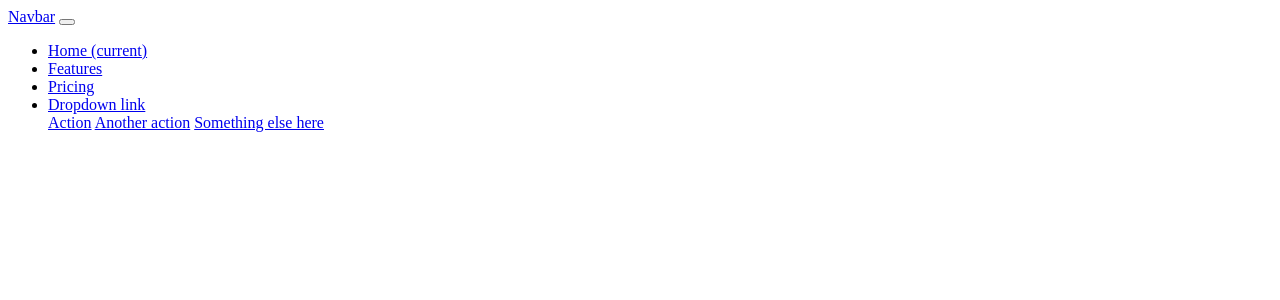
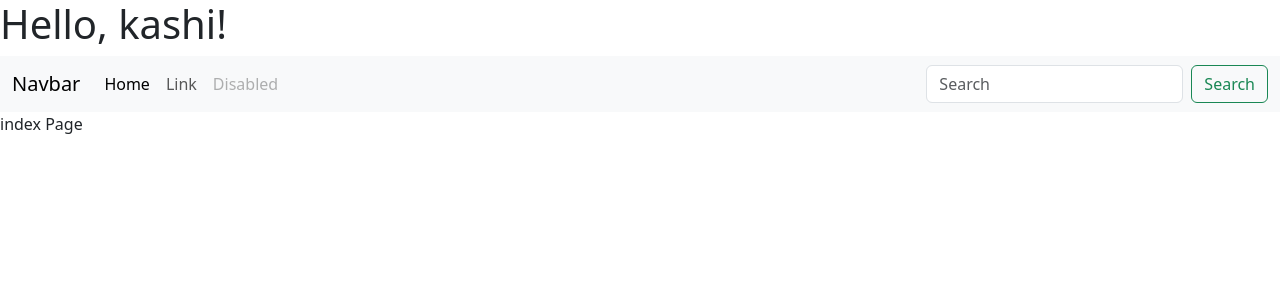
Before and after one commit to kashi25/basic_django_code, a Django app: page / in a window 1280 px wide. Shown: the top 300 px of the page. Run offline with Django 3.2, Linux system fonts and the light colour scheme.

Commit message:
nav_bar_commit

```diff
--- a/main/settings.py
+++ b/main/settings.py
@@ -39,6 +39,7 @@
     'django.contrib.messages',
     'django.contrib.staticfiles',
     'myapp',
+    'jinja2',
 ]
 
 MIDDLEWARE = [
--- a/templates/index.html
+++ b/templates/index.html
@@ -1,29 +1,4 @@
-<nav class="navbar navbar-expand-lg navbar-light bg-light">
-    <a class="navbar-brand" href="#">Navbar</a>
-    <button class="navbar-toggler" type="button" data-toggle="collapse" data-target="#navbarNavDropdown" aria-controls="navbarNavDropdown" aria-expanded="false" aria-label="Toggle navigation">
-      <span class="navbar-toggler-icon"></span>
-    </button>
-    <div class="collapse navbar-collapse" id="navbarNavDropdown">
-      <ul class="navbar-nav">
-        <li class="nav-item active">
-          <a class="nav-link" href="#">Home <span class="sr-only">(current)</span></a>
-        </li>
-        <li class="nav-item">
-          <a class="nav-link" href="#">Features</a>
-        </li>
-        <li class="nav-item">
-          <a class="nav-link" href="#">Pricing</a>
-        </li>
-        <li class="nav-item dropdown">
-          <a class="nav-link dropdown-toggle" href="#" id="navbarDropdownMenuLink" data-toggle="dropdown" aria-haspopup="true" aria-expanded="false">
-            Dropdown link
-          </a>
-          <div class="dropdown-menu" aria-labelledby="navbarDropdownMenuLink">
-            <a class="dropdown-item" href="#">Action</a>
-            <a class="dropdown-item" href="#">Another action</a>
-            <a class="dropdown-item" href="#">Something else here</a>
-          </div>
-        </li>
-      </ul>
-    </div>
-  </nav>
+{% include 'navbar.html' %}
+{% block title %}
+    index Page
+{% endblock %}
--- /dev/null
+++ b/templates/navbar.html
@@ -0,0 +1,38 @@
+<!doctype html>
+<html lang="en">
+  <head>
+    <meta charset="utf-8">
+    <meta name="viewport" content="width=device-width, initial-scale=1">
+    <title>Bootstrap demo</title>
+    <link href="https://cdn.jsdelivr.net/npm/bootstrap@5.3.0-alpha3/dist/css/bootstrap.min.css" rel="stylesheet" integrity="sha384-KK94CHFLLe+nY2dmCWGMq91rCGa5gtU4mk92HdvYe+M/SXH301p5ILy+dN9+nJOZ" crossorigin="anonymous">
+  </head>
+  <body>
+    <h1>Hello, kashi!</h1>
+    <nav class="navbar navbar-expand-lg bg-body-tertiary">
+      <div class="container-fluid">
+        <button class="navbar-toggler" type="button" data-bs-toggle="collapse" data-bs-target="#navbarTogglerDemo03" aria-controls="navbarTogglerDemo03" aria-expanded="false" aria-label="Toggle navigation">
+          <span class="navbar-toggler-icon"></span>
+        </button>
+        <a class="navbar-brand" href="#">Navbar</a>
+        <div class="collapse navbar-collapse" id="navbarTogglerDemo03">
+          <ul class="navbar-nav me-auto mb-2 mb-lg-0">
+            <li class="nav-item">
+              <a class="nav-link active" aria-current="page" href="#">Home</a>
+            </li>
+            <li class="nav-item">
+              <a class="nav-link" href="#">Link</a>
+            </li>
+            <li class="nav-item">
+              <a class="nav-link disabled">Disabled</a>
+            </li>
+          </ul>
+          <form class="d-flex" role="search">
+            <input class="form-control me-2" type="search" placeholder="Search" aria-label="Search">
+            <button class="btn btn-outline-success" type="submit">Search</button>
+          </form>
+        </div>
+      </div>
+    </nav>
+    <script src="https://cdn.jsdelivr.net/npm/bootstrap@5.3.0-alpha3/dist/js/bootstrap.bundle.min.js" integrity="sha384-ENjdO4Dr2bkBIFxQpeoTz1HIcje39Wm4jDKdf19U8gI4ddQ3GYNS7NTKfAdVQSZe" crossorigin="anonymous"></script>
+  </body>
+</html>
```
